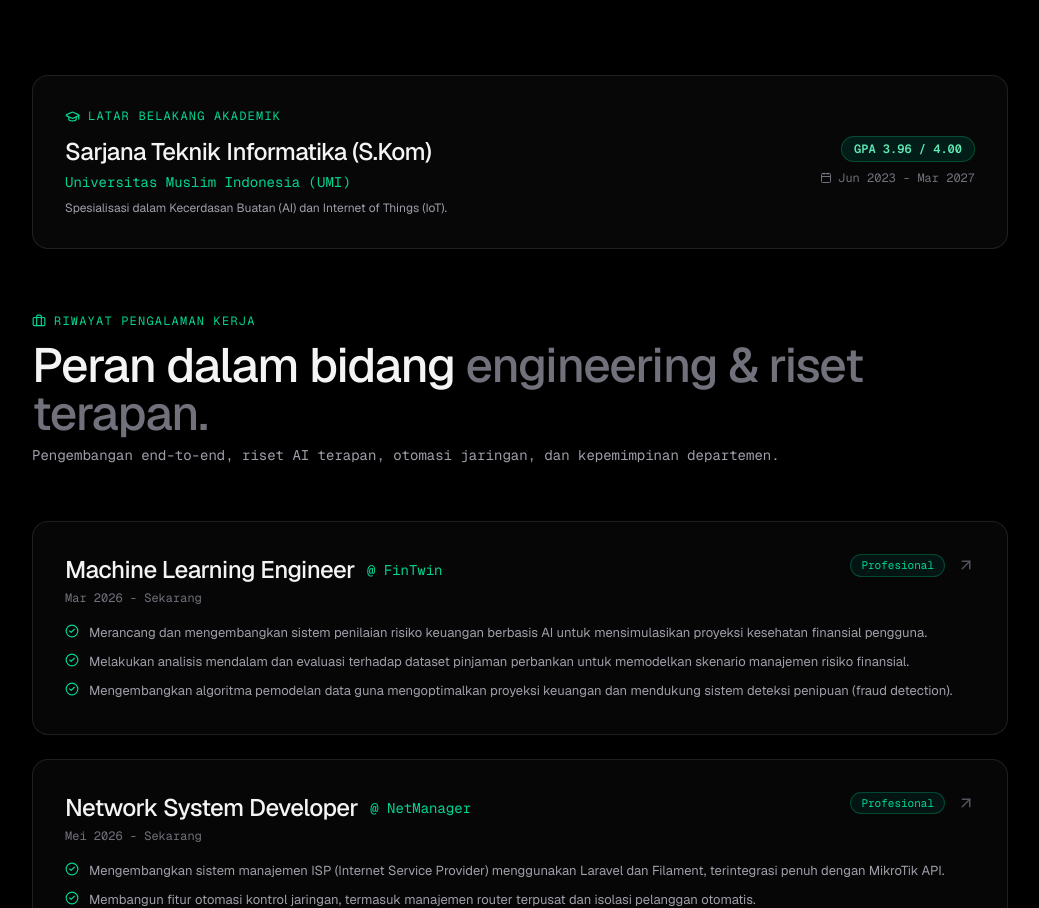
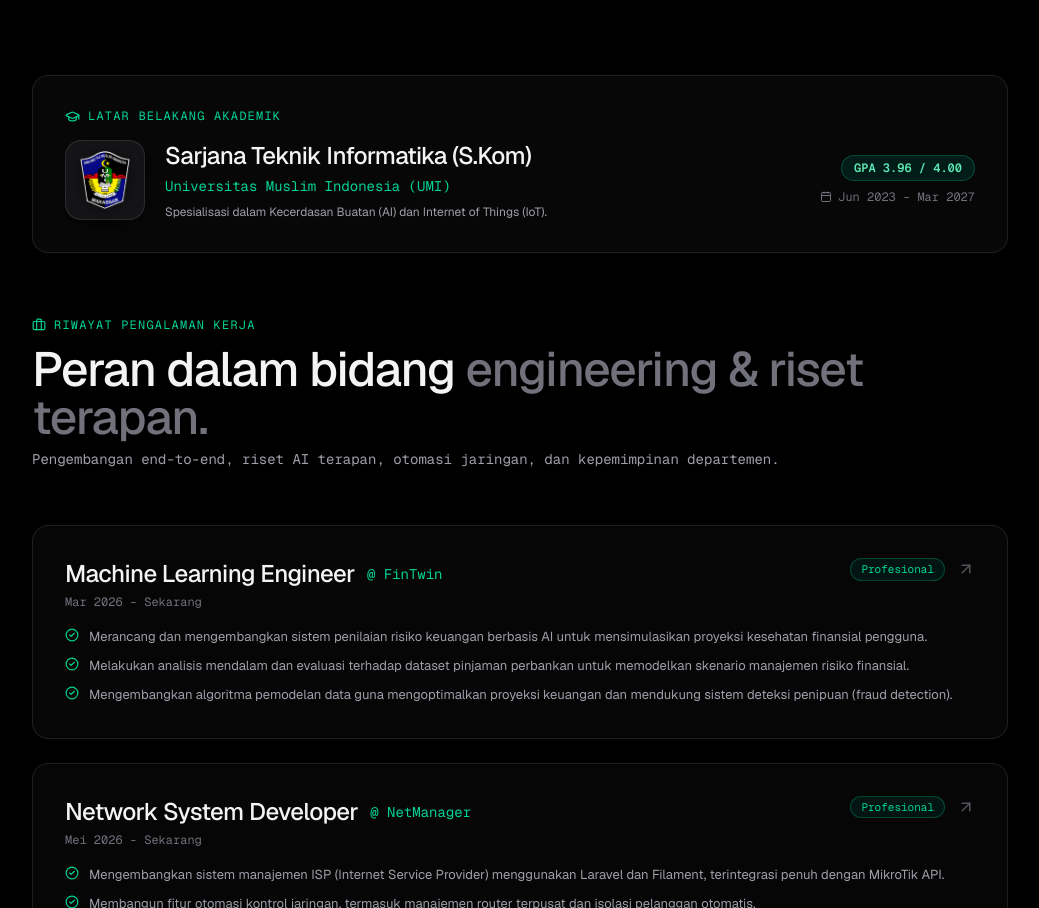
Before and after one commit to appyx123/Portofolio-Rafli, a Next.js app: page / in a window 1280 px wide. Shown: the part 800-1708 px from the top of the page, without its empty margins (120-1159 px from the left). Built offline with nearby package versions, Linux system fonts and the light colour scheme.

Commit message:
Add UMI university logo to academic background card

```diff
--- a/components/Experience.jsx
+++ b/components/Experience.jsx
@@ -37,12 +37,21 @@ export default function Experience() {
           transition={{ duration: 0.5 }}
           className="mb-16 p-6 sm:p-8 rounded-2xl border border-white/10 bg-zinc-950/80 relative overflow-hidden"
         >
-          <div className="flex items-center gap-2 font-mono text-xs text-emerald-400 uppercase tracking-widest mb-3">
+          <div className="flex items-center gap-2 font-mono text-xs text-emerald-400 uppercase tracking-widest mb-4">
             <GraduationCap size={15} />
             <span>{ui.experience.academicKicker}</span>
           </div>
 
-          <div className="flex flex-col sm:flex-row sm:items-start justify-between gap-4">
+          <div className="flex flex-col sm:flex-row sm:items-center justify-between gap-6">
+            <div className="flex items-start sm:items-center gap-4 sm:gap-5">
+              <div className="relative shrink-0 w-16 h-16 sm:w-20 sm:h-20 rounded-2xl bg-zinc-900/90 border border-white/10 p-2 sm:p-2.5 flex items-center justify-center shadow-lg">
+                <img
+                  src={education[0].logo || "/images/UMI.png"}
+                  alt={education[0].institution}
+                  className="w-full h-full object-contain select-none filter drop-shadow-[0_2px_8px_rgba(0,0,0,0.5)]"
+                />
+              </div>
+
               <div>
                 <h3 className="text-xl sm:text-2xl font-medium tracking-tight text-zinc-100">
                   {education[0].degree}
@@ -53,6 +62,7 @@ export default function Experience() {
                 <p className="text-xs text-zinc-400 mt-2">
                   {education[0].description}
                 </p>
+              </div>
             </div>
 
             <div className="sm:text-right shrink-0">
--- a/src/data/portfolioData.js
+++ b/src/data/portfolioData.js
@@ -26,6 +26,7 @@ export const portfolioData = {
         degree: "Bachelor of Informatics Engineering",
         duration: "Jun 2023 - Mar 2027",
         gpa: "3.96 / 4.00",
+        logo: "/images/UMI.png",
         description: "Specialization in Artificial Intelligence (AI) and Internet of Things (IoT)."
       }
     ],
@@ -307,6 +308,7 @@ export const portfolioData = {
         degree: "Sarjana Teknik Informatika (S.Kom)",
         duration: "Jun 2023 - Mar 2027",
         gpa: "3.96 / 4.00",
+        logo: "/images/UMI.png",
         description: "Spesialisasi dalam Kecerdasan Buatan (AI) dan Internet of Things (IoT)."
       }
     ],
```
Also changed, not shown: public/images/UMI.png (added). Lines whose indentation alone changed are shown as unchanged.
